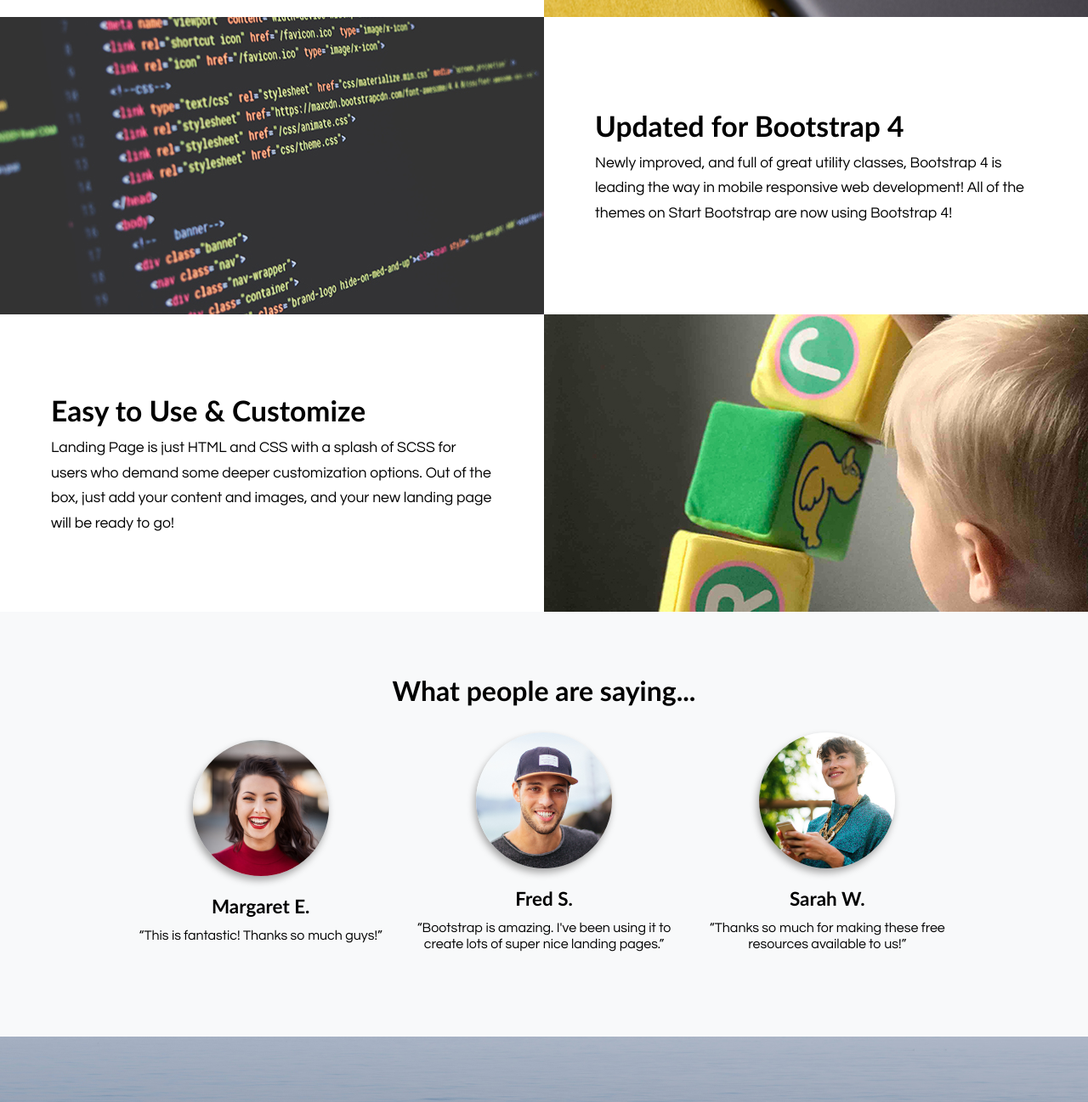
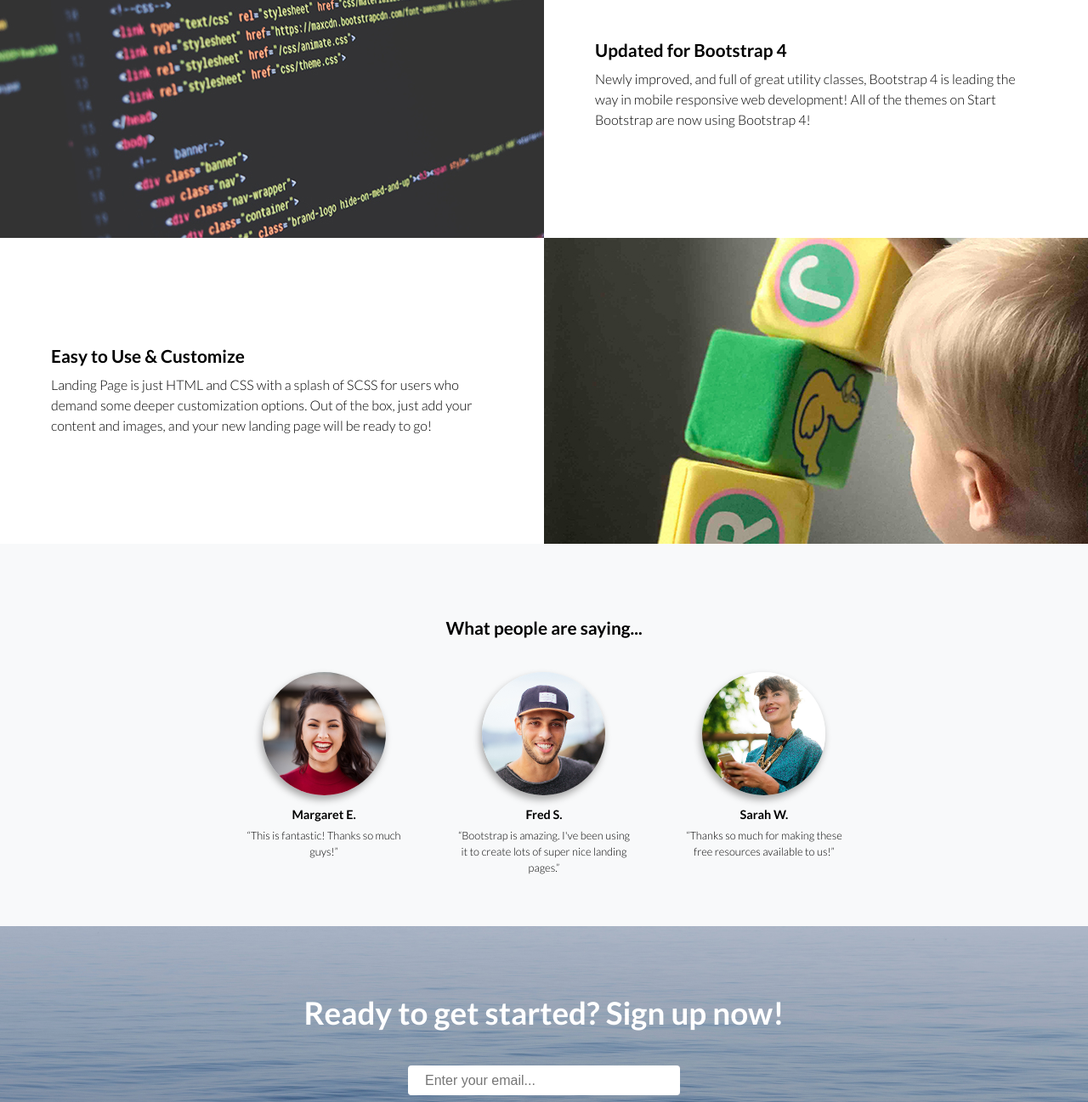
Before and after one commit to asta4pasta/Mobile, a website: page app/index.html in a window 1280 px wide. Shown: the part 1280-2577 px from the top of the page at 85% size. Drawn offline with Linux system fonts and the light colour scheme.

Commit message:
ivestas lato fontas, sutvarkyti sriftai ir skilciu auksciai

```diff
--- a/app/index.html
+++ b/app/index.html
@@ -16,7 +16,9 @@
         </header>
 
         <div class="masthead" style="background-image: url('images/bg-masthead.jpg')">
-                <span><h1>Build a landing page for your business or project and generate more leads!</h1></span>
+                <div class="textblock">
+                    <h1>Build a landing page for your business or project and generate more leads!</h1>
+                </div>
                 <form action="signup.php">
                     <input type="email" name="email" placeholder="Enter your email...">
                     <button>Sign up!</button>
@@ -26,7 +28,7 @@
         <div class="features">
             <div class="wrap">
                 <a href="#responsive">
-                    <svg xmlns="http://www.w3.org/2000/svg" aria-hidden="true" width="4.6em" height="4em" style="-ms-transform:rotate(360deg);-webkit-transform:rotate(360deg);transform:rotate(360deg)" viewBox="0 0 1024 896"><path d="M960 32H64q-26 0-45 18.5T0 96v544q0 26 19 45t45 19h416v96H320q-13 0-22.5 9.5T288 832t9.5 22.5T320 864h384q13 0 22.5-9.5T736 832t-9.5-22.5T704 800H544v-96h416q26 0 45-19t19-45V96q0-27-19-45.5T960 32zm0 608H64V96h896v544z"/></svg>
+                    <svg xmlns="http://www.w3.org/2000/svg" aria-hidden="true" width="3.45em" height="3em" style="-ms-transform:rotate(360deg);-webkit-transform:rotate(360deg);transform:rotate(360deg)" viewBox="0 0 1024 896"><path d="M960 32H64q-26 0-45 18.5T0 96v544q0 26 19 45t45 19h416v96H320q-13 0-22.5 9.5T288 832t9.5 22.5T320 864h384q13 0 22.5-9.5T736 832t-9.5-22.5T704 800H544v-96h416q26 0 45-19t19-45V96q0-27-19-45.5T960 32zm0 608H64V96h896v544z"/></svg>
                     <h2>Fully Responsive</h2>
                     <p>This theme will look great on any device, no matter the size!</p>
                 </a>
@@ -34,7 +36,7 @@
 
             <div class="wrap">
                 <a href="#bootstrap">
-                    <svg xmlns="http://www.w3.org/2000/svg" aria-hidden="true" width="4.6em" height="4.6em" style="-ms-transform:rotate(360deg);-webkit-transform:rotate(360deg);transform:rotate(360deg)" viewBox="0 0 1024 1024"><path d="M22 302l475 259q7 3 15 3 4 0 8-1t7-2l481-259q17-9 16-29 0-9-4.5-16.5T1007 245L532 4q-15-7-29 0L23 245q-8 4-13 11.5T5 273q0 20 17 29zM517 68l406 207-411 221-406-221zm484 412l-95-48-68 37 80 41-411 221-406-221 85-43-68-37-101 50Q0 489-.5 508.5T16 537l475 259q8 4 16 4 4 0 7.5-1t7.5-3l480-259q17-9 17-28.5t-18-28.5zm0 224l-90-44-68 37 75 37-411 221-406-221 79-36-68-37-95 43Q0 713-.5 732.5T16 761l475 259q3 1 5.5 2t5 1.5 5.5.5q4 0 7.5-1t7.5-3l480-259q17-9 17-28.5t-18-28.5z"/></svg>
+                    <svg xmlns="http://www.w3.org/2000/svg" aria-hidden="true" width="3em" height="3em" style="-ms-transform:rotate(360deg);-webkit-transform:rotate(360deg);transform:rotate(360deg)" viewBox="0 0 1024 1024"><path d="M22 302l475 259q7 3 15 3 4 0 8-1t7-2l481-259q17-9 16-29 0-9-4.5-16.5T1007 245L532 4q-15-7-29 0L23 245q-8 4-13 11.5T5 273q0 20 17 29zM517 68l406 207-411 221-406-221zm484 412l-95-48-68 37 80 41-411 221-406-221 85-43-68-37-101 50Q0 489-.5 508.5T16 537l475 259q8 4 16 4 4 0 7.5-1t7.5-3l480-259q17-9 17-28.5t-18-28.5zm0 224l-90-44-68 37 75 37-411 221-406-221 79-36-68-37-95 43Q0 713-.5 732.5T16 761l475 259q3 1 5.5 2t5 1.5 5.5.5q4 0 7.5-1t7.5-3l480-259q17-9 17-28.5t-18-28.5z"/></svg>
                     <h2>Bootstrap 4 Ready</h2>
                     <p>Featuring the latest build of the new Bootstap 4 framework!</p>
                 </a>
@@ -42,7 +44,7 @@
 
             <div class="wrap">
                 <a href="#easy-to-use">
-                    <svg xmlns="http://www.w3.org/2000/svg" aria-hidden="true" width="4.6em" height="4.6em" style="-ms-transform:rotate(360deg);-webkit-transform:rotate(360deg);transform:rotate(360deg)" viewBox="0 0 1024 1024"><path d="M512 0Q373 0 255 68.5T68.5 255 0 512t68.5 257T255 955.5t257 68.5 257-68.5T955.5 769t68.5-257-68.5-257T769 68.5 512 0zm0 961q-73 0-141.5-22.5T247 874t-96.5-97-64-123.5T64 512q0-91 35.5-174T195 195t143-95.5T512 64t174 35.5T829 195t95.5 143T960 512t-35.5 174T829 829.5t-143 96T512 961zm204-636L416 627 281 492q-10-10-23-10t-23 10q-2 2-4 5.5t-3 6.5-1.5 6.5 0 7 1.5 7 3 6.5l4 6 159 158q9 10 22.5 10t22.5-10l4-4 319-321q9-9 9-22.5t-9-22.5q-18-18-39-5-4 2-7 5z"/></svg>
+                    <svg xmlns="http://www.w3.org/2000/svg" aria-hidden="true" width="3em" height="3em" style="-ms-transform:rotate(360deg);-webkit-transform:rotate(360deg);transform:rotate(360deg)" viewBox="0 0 1024 1024"><path d="M512 0Q373 0 255 68.5T68.5 255 0 512t68.5 257T255 955.5t257 68.5 257-68.5T955.5 769t68.5-257-68.5-257T769 68.5 512 0zm0 961q-73 0-141.5-22.5T247 874t-96.5-97-64-123.5T64 512q0-91 35.5-174T195 195t143-95.5T512 64t174 35.5T829 195t95.5 143T960 512t-35.5 174T829 829.5t-143 96T512 961zm204-636L416 627 281 492q-10-10-23-10t-23 10q-2 2-4 5.5t-3 6.5-1.5 6.5 0 7 1.5 7 3 6.5l4 6 159 158q9 10 22.5 10t22.5-10l4-4 319-321q9-9 9-22.5t-9-22.5q-18-18-39-5-4 2-7 5z"/></svg>
                     <h2>Easy to Use</h2>
                     <p>Ready to use with your own content, or customize the source files!</p>
                 </a>
@@ -54,7 +56,7 @@
                 <div class="image" style="background-image: url('images/bg-showcase-1.jpg')">
                 </div>
                 <div class="textblock">
-                    <h1>Fully Responsive Design</h1>
+                    <h2>Fully Responsive Design</h2>
                     <p>When you use a theme created by Start Bootstrap, you know that the theme will look great on any device, wheather it's a phone, tablet, or desktop the page will behave responsively!</p>
                 </div>
             </div>
@@ -63,7 +65,7 @@
                 <div class="image" style="background-image: url('images/bg-showcase-2.jpg')">
                 </div>
                 <div class="textblock">
-                    <h1>Updated for Bootstrap 4</h1>
+                    <h2>Updated for Bootstrap 4</h2>
                     <p>Newly improved, and full of great utility classes, Bootstrap 4 is leading the way in mobile responsive web development! All of the themes on Start Bootstrap are now using Bootstrap 4!</p>
                 </div>
             </div>
@@ -72,15 +74,15 @@
                 <div class="image" style="background-image: url('images/bg-showcase-3.jpg')">
                 </div>
                 <div class="textblock">
-                    <h1>Easy to Use & Customize</h1>
+                    <h2>Easy to Use & Customize</h2>
                     <p>Landing Page is just HTML and CSS with a splash of SCSS for users who demand some deeper customization options. Out of the box, just add your content and images, and your new landing page will be ready to go!</p>
                     </div>
                 </div>
             </div>
 
         <div class="testimonials">
-            <h1>What people are saying...</h1>
-                <div class="box">
+            <h2>What people are saying...</h2>
+            <div class="box">
                 <div class="wrap">
                     <div class="circle-image" style="background-image: url('images/testimonials-1.jpg')">
                     </div>
@@ -107,7 +109,7 @@
                         <q>Thanks so much for making these free resources available to us!</q>
                     </div>
                 </div>
-                </div>
+            </div>
         </div>
 
         <div class="masthead small" style="background-image: url('images/bg-masthead.jpg');">
--- a/app/sass/style.scss
+++ b/app/sass/style.scss
@@ -1,5 +1,5 @@
-$fft: 'Trebuchet MS', sans-serif;
-$ffc: 'Century Gothic', sans-serif;
+$fft: 'Lato', sans-serif;
+$fwl: lighter; //font-weight: light;
 $pad20: 20px;
 $pad40: 40px;
 $blue: #007bff;
@@ -10,6 +10,7 @@
     font-family: $fft;
     margin: 0;
     padding: 0;
+    font-family: 'Lato', sans-serif;
 }
 
 a {
@@ -17,26 +18,26 @@
 }
 
 h1 {
-    font-size: 2em;
+    font-size: 2.3em;
     color: black;
 }
 
 h2 {
     color: black;
-    font-size: 1.7em;
+    font-size: 1.3em;
     margin-top: 15px;
     margin-bottom: 10px;
 }
 
 h3 {
-    font-size: 1.4em;
-    margin-bottom: 10px;
+    font-size: 0.9em;
+    margin-bottom: 5px;
 }
 
 p {
+    line-height: 1.5;
     color: black;
-    font-family: $ffc;
-    font-weight: lighter;
+    font-weight: $fwl;
 }
 q {
     quotes: "“" "”";
@@ -46,9 +47,9 @@
     q:after {
       content: close-quote;
     }
-    font-size: 1em;
-    font-family: $ffc;
+    font-size: 0.8em;
     box-sizing: border-box;
+    font-weight: $fwl;
 }
 
 img {
@@ -61,9 +62,9 @@
 
 button, input {
     max-width: 320px;
-    height: 45px;
+    height: 35px;
     box-sizing: border-box;
-    border-radius: 5px;
+    border-radius: 4px;
     font-size: 1em;
     border: 0;
 }
@@ -78,8 +79,6 @@
     cursor: pointer;
 }
 
-
-
 input {
 
     background: white;
@@ -89,6 +88,13 @@
     padding-left: $pad20;
     margin-bottom: 10px;
     outline-color: $blue;
+}
+
+.textblock {
+    width: 100%;
+    margin: 0;
+    padding: 0;
+    box-sizing: border-box;
 }
 
 .container {
@@ -102,7 +108,7 @@
 }
 
 header {
-    height: 50px;
+    height: 40px;
     width: 90%;
     max-width: $maxw;
     margin: 0 auto;
@@ -113,11 +119,13 @@
     align-items: center;
     a {
         color: black;
+        font-size: 0.9em;
     }
     button {
-        width: 70px;
-        font-size: 0.8em;
-        height: 35px;
+        width: 60px;
+        font-size: 0.7em;
+        height: 30px;
+        border-radius: 3px;
     }
     @media screen and (min-width: 400px) {
         header {
@@ -137,6 +145,7 @@
     display: flex;
     flex-direction: column;
     justify-content: center;
+    align-items: center;
     text-align: center;
     box-sizing: border-box;
     h1 {
@@ -167,14 +176,16 @@
     .masthead.small {
         height: 300px;
     }
+    .masthead .textblock {
+        width: 700px;
+    }
 }
 
 .wrap {
     width: 100%;
     min-height: 200px;
     p {
-        line-height: 1.5;
-        font-size: 1.1em;
+        font-size: 1em;
         margin-top: 0;
     }
 }
@@ -212,7 +223,8 @@
         flex-direction: row;
         justify-content: center;
         align-items: baseline;
-        height: 300px;
+        height: 350px;
+        padding-top: 55px;
             .wrap {
             max-width: 280px;
         }
@@ -223,16 +235,9 @@
     }
 }
 
-.textblock {
-    width: 100%;
-    margin: 0;
-    padding: 0;
-    box-sizing: border-box;
-}
-
 .showcase {
     width: 100%;
-    min-height: 300px;
+    min-height: 320px;
     display: flex;
     flex-direction: column;
     align-items: flex-start;
@@ -246,19 +251,12 @@
         padding-top: 50px;
         padding-bottom: 50px;
     }
-    h1 {
-        font-size: 2.1em;
-        margin-bottom: 10px;
-    }
-    p {
-        line-height: 1.7em;
-    }
 }
 
 .image {
     width: 100%;
-    height: 500px;
-    background-image: contain;
+    height: 350px;
+    background-image: cover;
     background-position: left;
 }
 
@@ -267,11 +265,12 @@
         display:flex;
         flex-direction: row;
         width:100%;
-        height: 350px;
+        height: 360px;
         align-items: center;
         .image {
             width: 50%;
             height: 100%;
+            background-image: cover;
         }
         .textblock {
             width: 50%;
@@ -307,9 +306,6 @@
             text-align: center;
             margin-bottom: 50px;
         }
-        h1 {
-            margin-bottom: 80px;
-        }
         .box {
             display: flex;
             flex-direction: column;
@@ -318,39 +314,35 @@
             text-align: center;
             margin:0;
             padding:0;
+            margin-top: 30px;
         }
 }
 
 @media screen and (min-width: 900px) {
     .testimonials {
-        height: 500px;
-        padding-top: 100px;
-        padding-bottom: 100px;
+        height: 450px;
+        padding-top: 60px;
     }
-    .testimonials h1 {
-        margin-bottom: 0;
-    }
+
     .testimonials .box {
-        max-width: $maxw;
         display: flex;
         flex-direction: row;
         justify-content: space-between;
-        align-items: center;
+        align-items: flex-start;
         margin-top: 30px;
-
+    }
     .testimonials .box .wrap {
         max-width: 280px;
+        margin-bottom: 0;
     }
-    .testimonials .box .wrap:nth-child(even) {
-            margin-left: $pad40;
-            margin-right: $pad40;
-        }
+    .testimonials .box .wrap .textblock {
+        width: 80%;
     }
 }
 
 .circle-image {
-    width: 160px;
-    height: 160px;
+    width: 145px;
+    height: 145px;
     background-size: cover;
     background-position: center center;
     box-sizing: border-box;
@@ -364,8 +356,8 @@
     margin: 0 auto;
     text-align: center;
     box-sizing: border-box;
-    padding-top: 60px;
-    padding-bottom: 60px;
+    padding-top: 50px;
+    padding-bottom: 50px;
     padding-left: $pad20;
     padding-right: $pad20;
     display: flex;
@@ -373,13 +365,14 @@
     justify-content: center;
     align-items: center;
     a {
+        font-size: 0.7em;
         color: $blue;
         cursor: pointer;
     }
     span {
         color: grey;
-        font-size: 0.8em;
-        margin-top: 5px;
+        font-size: 0.5em;
+        margin-top: 1em;
         margin-bottom: 20px;
     }
     ul li::after {
@@ -439,7 +432,7 @@
 }
 
 .social {
-    width: 180px;
+    width: 150px;
     height: 100%;
     display: flex;
     justify-content: space-between;
```
Also changed, not shown: app/style.css.
